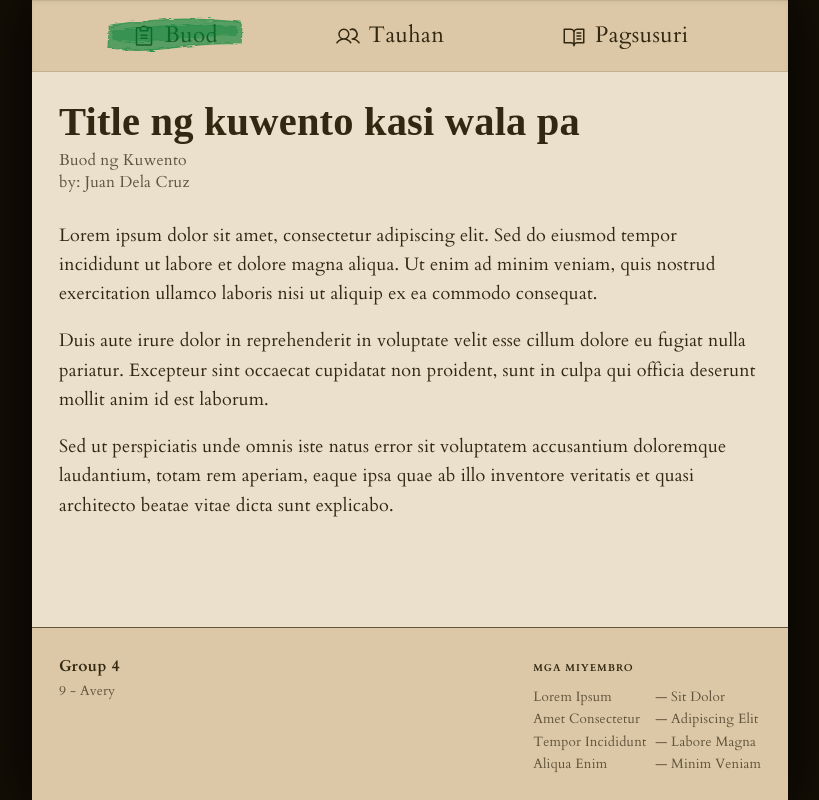
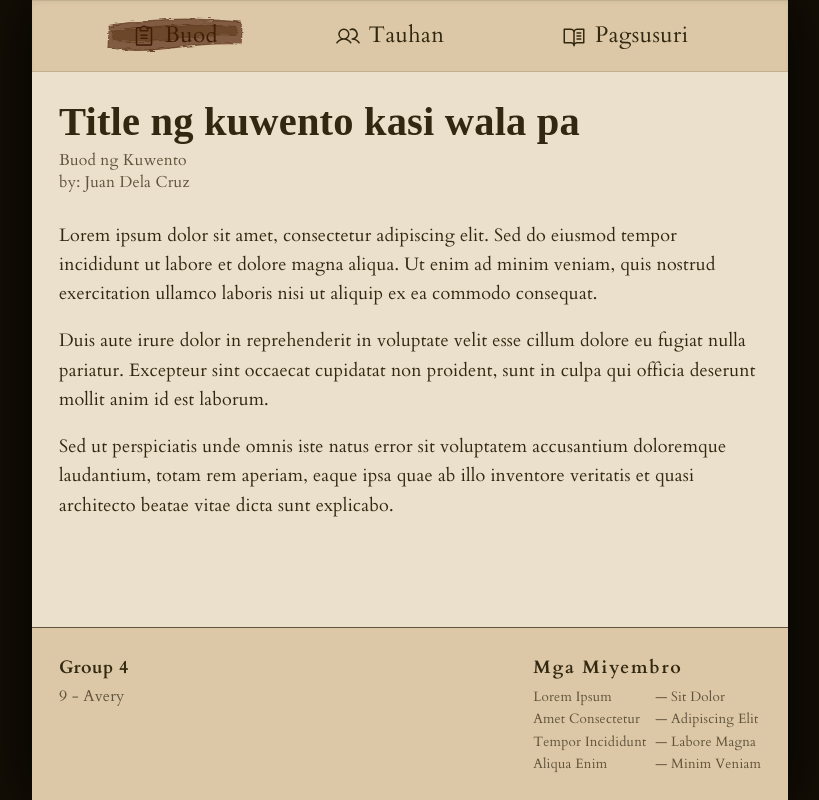
Before and after one commit to D4RKMTR0/group4-story, a React (Vite) app: page /buod in a window 1280 px wide. Shown: the whole page, without its empty margins (230-1049 px from the left). Built offline with nearby package versions, Linux system fonts and the light colour scheme; a web font is replaced by a local one.

Commit message:
feat(routing): add 404 page and SPA rewrite for Vercel

```diff
--- a/src/App.tsx
+++ b/src/App.tsx
@@ -1,6 +1,7 @@
 import { createBrowserRouter, RouterProvider, Navigate } from 'react-router';
 import AppLayout from './layouts/AppLayout';
 import Buod from './pages/Buod';
+import NotFound from './pages/NotFound';
 
 const router = createBrowserRouter([
   {
@@ -25,6 +26,10 @@ const router = createBrowserRouter([
       },
     ],
   },
+  {
+    path: '*',
+    element: <NotFound />,
+  },
 ]);
 
 export default function AppRouter() {
--- a/src/components/Footer.tsx
+++ b/src/components/Footer.tsx
@@ -18,14 +18,14 @@ export default function Footer() {
     <footer className="border-t border-(--border) bg-(--bg-card) px-6 py-6 text-(--text-muted)">
       <div className="mx-auto flex max-w-2xl flex-col gap-4 sm:flex-row sm:items-start sm:justify-between">
         <div>
-          <p className="font-display text-sm font-semibold tracking-wide text-(--text)">
+          <p className="font-display text-md font-semibold tracking-wide text-(--text)">
             Group 4
           </p>
-          <p className="mt-1 text-xs text-(--text-dim)">9 - Avery</p>
+          <p className="mt-1 text-sm text-(--text-dim)">9 - Avery</p>
         </div>
 
         <div className="flex flex-col gap-1.5">
-          <p className="font-display text-[10px] font-bold tracking-widest text-(--text) uppercase">
+          <p className="text-md font-display font-bold tracking-widest text-(--text)">
             Mga Miyembro
           </p>
           <ul className="grid grid-cols-[auto_auto] justify-start gap-x-2 gap-y-1 text-xs">
--- a/src/components/ui/DynamicHighlighter.tsx
+++ b/src/components/ui/DynamicHighlighter.tsx
@@ -124,7 +124,7 @@ export function DynamicHighlighter({
         </defs>
         <g
           filter={`url(#${filterId})`}
-          className="fill-green-700/60 stroke-green-700/60"
+          className="fill-amber-950/60 stroke-amber-950/60"
           mask={`url(#${maskId})`}
         >
           {shape}
--- /dev/null
+++ b/src/pages/NotFound.tsx
@@ -0,0 +1,30 @@
+import { Link } from 'react-router';
+
+export default function NotFound() {
+  return (
+    <div className="flex min-h-screen justify-center bg-(--bg-darker) py-0">
+      <div className="relative flex min-h-screen w-full flex-1 flex-col items-center justify-center overflow-hidden bg-(--bg) px-6 text-center text-(--text) shadow-[0_0_50px_rgba(0,0,0,0.8)] sm:max-w-2xl">
+        <div className="flex w-full max-w-2xl flex-col items-center gap-3 mx-auto">
+          <h1 className="font-handwritten text-6xl font-bold text-(--text) sm:text-7xl">
+            404
+          </h1>
+
+          <p className="font-display text-xl font-semibold text-(--text)">
+            Hindi Nahanap ang Pahina
+          </p>
+
+          <p className="max-w-sm text-sm leading-relaxed text-(--text-muted)">
+            Ang pahinang hinahanap mo ay wala o inilipat na.
+          </p>
+
+          <Link
+            to="/buod"
+            className="mt-4 rounded-md border border-(--border-mid) bg-(--bg-card) px-5 py-2 text-sm text-(--text) transition-colors hover:bg-(--bg-subtle)"
+          >
+            Bumalik sa Simula
+          </Link>
+        </div>
+      </div>
+    </div>
+  );
+}
```
Also changed, not shown: vercel.json (added).
